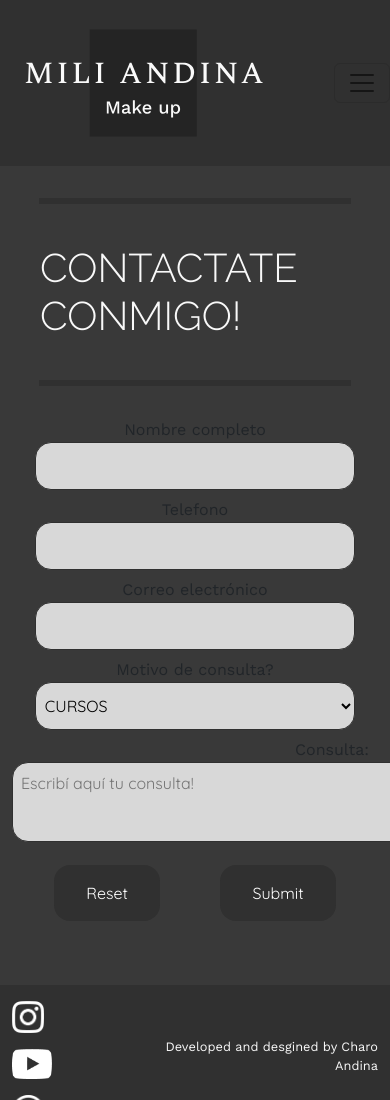
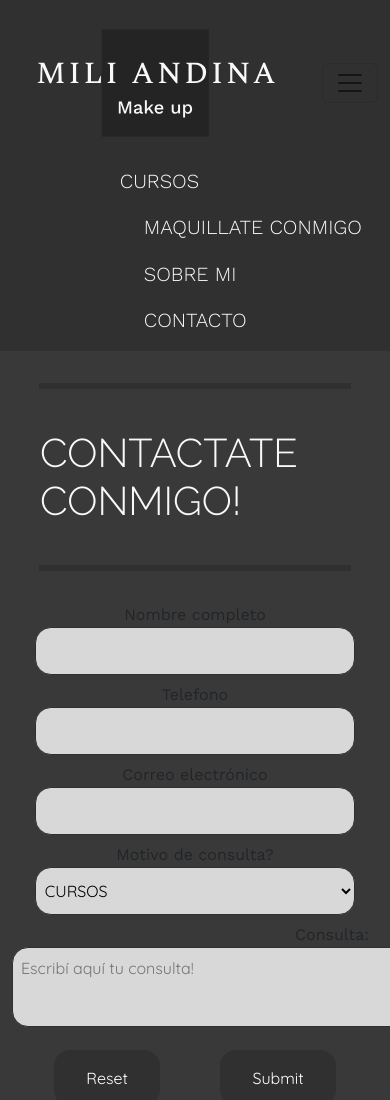
Before and after one commit to charoandina/MiliAndinaMakeUp, a plain HTML site: page html/contacto.html in a window 390 px wide. Shown: the top 1100 px of the page. Drawn offline with nearby package versions, Linux system fonts and the light colour scheme.

Commit message:
correccion nav

```diff
--- a/html/contacto.html
+++ b/html/contacto.html
@@ -18,20 +18,26 @@
 <body>
 
 <header>
-    <nav class="navbar navbar-expand-lg ">
-    <a class="navbar-brand" href="../index.html">
-        <img src="../img/logo.svg" alt="Logo" class="logo ms-4 animate__animated animate__fadeIn img-fluid">
-    </a>
-    <button class="navbar-toggler" type="button" data-toggle="collapse" data-target="#navbarNavAltMarkup" aria-controls="navbarNavAltMarkup" aria-expanded="false" aria-label="Toggle navigation">
+    <nav class="navbar navbar-expand-lg">
+        <div class="container-fluid">
+            <a class="navbar-brand" href="../index.html"><img src="../img/logo.svg" alt="logo" class="logo ms-4 animate__animated animate__fadeIn img-fluid"></a>
+            <button class="navbar-toggler" type="button" data-bs-toggle="collapse" data-bs-target="#navbarNav" aria-controls="navbarNav" aria-expanded="false" aria-label="Toggle navigation">
             <span class="navbar-toggler-icon"></span>
             </button>
-    <div class="collapse navbar-collapse" id="navbarNavAltMarkup">
             <div class="collapse navbar-collapse d-flex justify-content-end me-3 fs-5" id="navbarNav">
             <ul class="navbar-nav">
-        <li class="nav-item fw-light"><a class="nav-item nav-link ul-li-a text-light" href="../html/cursos.html">CURSOS</a></li>
-        <li class="nav-item ms-4 fw-light"><a class="nav-item nav-link ul-li-a text-light" href="../html/maquillateconmigo.html">MAQUILLATE CONMIGO</a></li>
-        <li class="nav-item ms-4 fw-light"><a class="nav-item nav-link ul-li-a text-light" href="../html/sobremi.html">SOBRE MI</a></li>
-        <li class="nav-item ms-4 fw-light"><a class="nav-item nav-link ul-li-a text-light" href="../html/contacto.html">CONTACTO</a></li>
+                <li class="nav-item fw-light">
+                <a class="nav-link nav-item nav-link ul-li-a text-light" href="../html/cursos.html">CURSOS</a>
+                </li>
+                <li class="nav-item ms-4 fw-light">
+                <a class="nav-link nav-item nav-link ul-li-a text-light" href="../html/maquillateconmigo.html">MAQUILLATE CONMIGO</a>
+                </li>
+                <li class="nav-item ms-4 fw-light">
+                <a class="nav-link nav-item nav-link ul-li-a text-light" href="../html/sobremi.html">SOBRE MI</a>
+                </li>
+                <li class="nav-item ms-4 fw-light">
+                <a class="nav-link nav-item nav-link ul-li-a text-light" href="../html/contacto.html">CONTACTO</a>
+                </li>
             </ul>
             </div>
         </div>
```
Also changed, not shown: html/cursos.html (+16 -11 lines), html/maquillateconmigo.html (+16 -10 lines), html/sobremi.html (+16 -10 lines), index.html (+16 -10 lines). Lines whose indentation alone changed are shown as unchanged.
